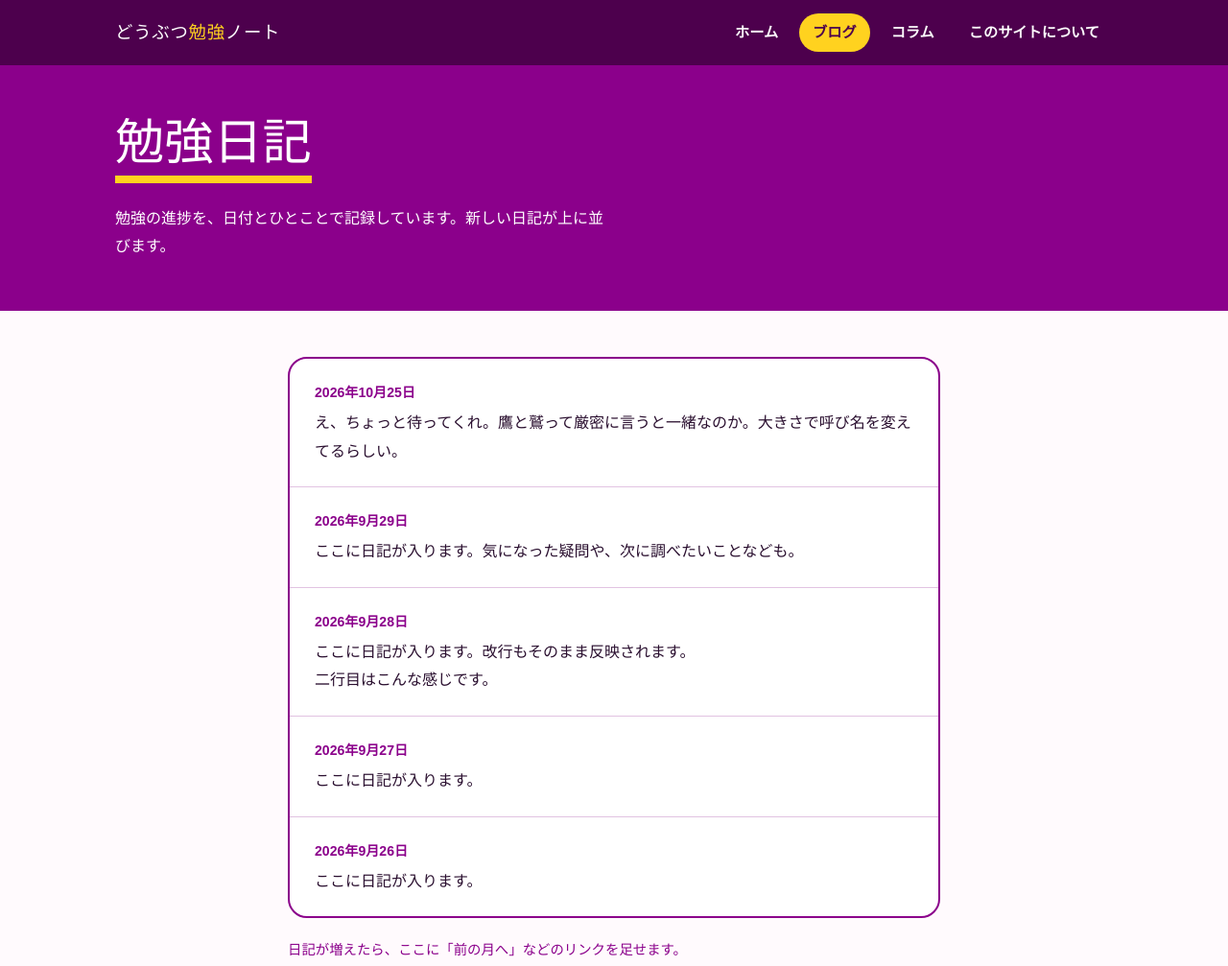
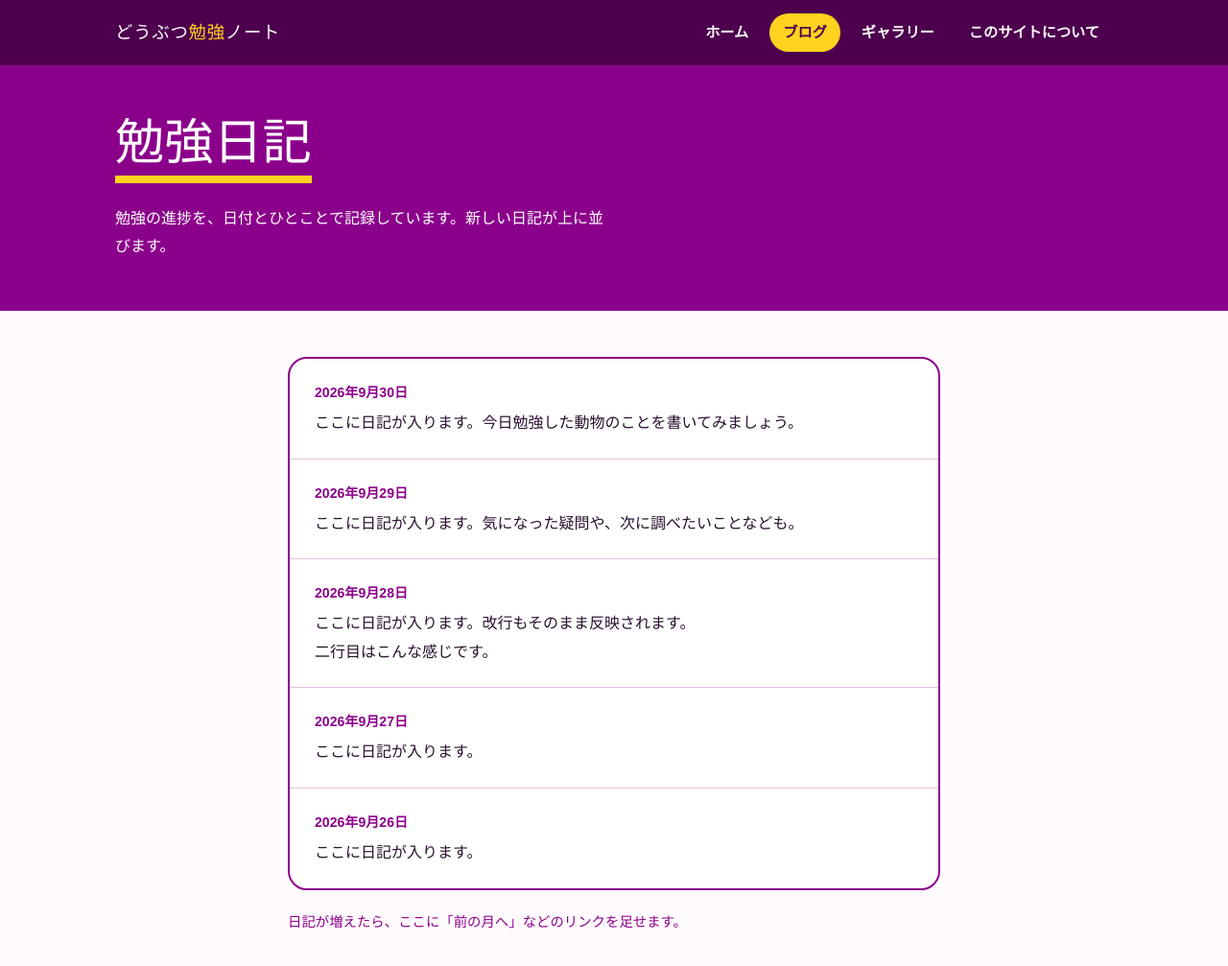
Before and after one commit to Azaleacreativeroom888/fan-animal, a plain HTML site: page blog.html in a window 1280 px wide. Shown: the top 1007 px of the page at 96% size. Drawn offline with Linux system fonts and the light colour scheme; a web font is replaced by a local one.

Commit message:
Modify blog.html for new entries and links
Updated blog entries and navigation links.

```diff
--- a/blog.html
+++ b/blog.html
@@ -67,7 +67,7 @@ footer a{color:var(--yellow)}
       <ul>
         <li><a href="index.html">ホーム</a></li>
         <li><a href="blog.html" aria-current="page">ブログ</a></li>
-        <li><a href="column.html">コラム</a></li>
+        <li><a href="gallery.html">ギャラリー</a></li>
         <li><a href="about.html">このサイトについて</a></li>
       </ul>
     </nav>
@@ -86,8 +86,8 @@ footer a{color:var(--yellow)}
     <ul class="timeline">
       <!-- 新しい日記は、下の <li> をコピーして一番上に貼り付けてください -->
       <li>
-        <time datetime="2026-09-30">2026年10月25日</time>
-        <p>え、ちょっと待ってくれ。鷹と鷲って厳密に言うと一緒なのか。大きさで呼び名を変えてるらしい。</p>
+        <time datetime="2026-09-30">2026年9月30日</time>
+        <p>ここに日記が入ります。今日勉強した動物のことを書いてみましょう。</p>
       </li>
       <li>
         <time datetime="2026-09-29">2026年9月29日</time>
```
